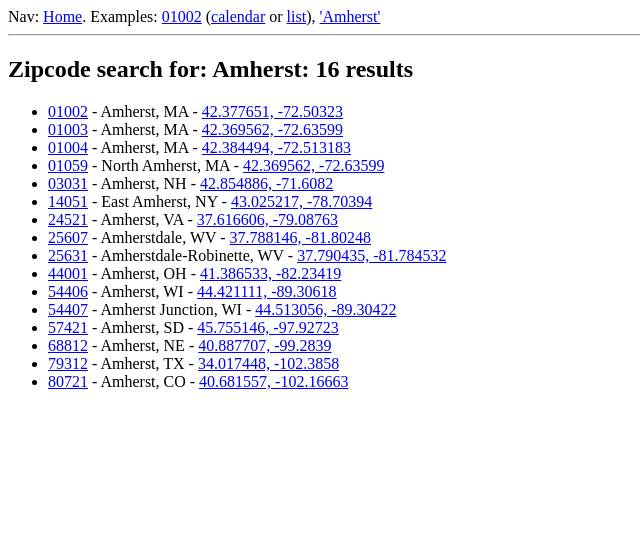
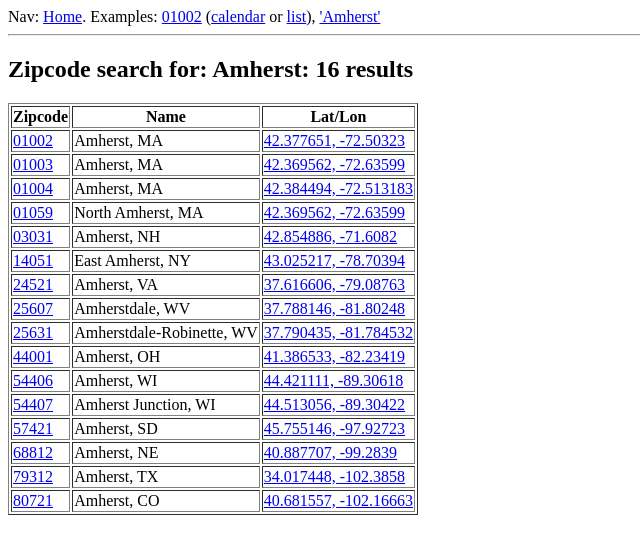
Before and after one commit to matthewcornell/peepweather, a Flask app: page /search/Amherst in a window 1280 px wide. Shown: the top 554 px of the page, without its empty margins (0-640 px from the left). Run offline with Flask 2, Linux system fonts and the light colour scheme.

Commit message:
debug footer. search results as table. added titles

```diff
--- a/app/templates/base.html
+++ b/app/templates/base.html
@@ -1,6 +1,6 @@
 <html>
 <head>
-    <title>Welcome to the RC Weather App!</title>
+    <title>{% block title %}{% endblock %} - RC Weather App</title>
 </head>
 <body>
 
--- a/app/templates/forecast-calendar.html
+++ b/app/templates/forecast-calendar.html
@@ -1,4 +1,5 @@
 {% extends "base.html" %}
+{% block title %}Forecast for {{ forecast.name }} - {{ forecast.zipcode }}{% endblock %}
 
 {% block content %}
 
@@ -26,5 +27,6 @@
     </table>
 
     {% include 'color-key.html' %}
+    {% include 'forecast-footer.html' %}
 
 {% endblock %}
--- a/app/templates/forecast-list.html
+++ b/app/templates/forecast-list.html
@@ -1,4 +1,5 @@
 {% extends "base.html" %}
+{% block title %}Forecast for {{ forecast.name }} - {{ forecast.zipcode }}{% endblock %}
 
 {% block content %}
 
@@ -14,5 +15,6 @@
     </ul>
 
     {% include 'color-key.html' %}
+    {% include 'forecast-footer.html' %}
 
 {% endblock %}
--- a/app/templates/index.html
+++ b/app/templates/index.html
@@ -1,11 +1,12 @@
 {% extends "base.html" %}
+{% block title %}Welcome to the RC Weather App!{% endblock %}
 
 {% block content %}
 
     <h2>Welcome to the RC Weather App!</h2>
 
     <p>
-        This is a prototype app that gives an "at a glance" view of the next seven days from the
+        This is a proof-of-concept app that gives an "at a glance" view of the next seven days from the
         perspective of an outdoor <a href="https://en.wikipedia.org/wiki/Radio-controlled_aircraft">radio control
         aircraft</a> enthusiast.
     </p>
--- a/app/templates/search.html
+++ b/app/templates/search.html
@@ -1,17 +1,27 @@
 {% extends "base.html" %}
+{% block title %}Zipcode search for: {{ query }}{% endblock %}
 
 {% block content %}
 
     <h2>Zipcode search for: {{ query }}: {{ zipNameLatLonTuples | length }} results</h2>
 
-    <ul>
+    <table border="1">
+        <thead>
+        <tr>
+            <th>Zipcode</th>
+            <th>Name</th>
+            <th>Lat/Lon</th>
+        </tr>
+        </thead>
+        <tbody>
         {% for zip, name, lat, lon in zipNameLatLonTuples %}
-            <li><a href="/forecast/{{ zip }}">{{ zip }}</a> - {{ name }} -
-                <span style="color:darkgray;">
-                    <a href="https://www.google.com/maps/place/{{ lat }},{{ lon }}">{{ lat }}, {{ lon }}</a>
-                </span>
-            </li>
+            <tr>
+                <td><a href="/forecast/{{ zip }}">{{ zip }}</a></td>
+                <td>{{ name }}</td>
+                <td><a href="https://www.google.com/maps/place/{{ lat }},{{ lon }}">{{ lat }}, {{ lon }}</a></td>
+            </tr>
         {% endfor %}
-    </ul>
+        </tbody>
+    </table>
 
 {% endblock %}
```
Also changed, not shown: app/templates/forecast-error.html (+4 -3 lines), app/templates/forecast-footer.html (added, +7 -0 lines), README.md.
